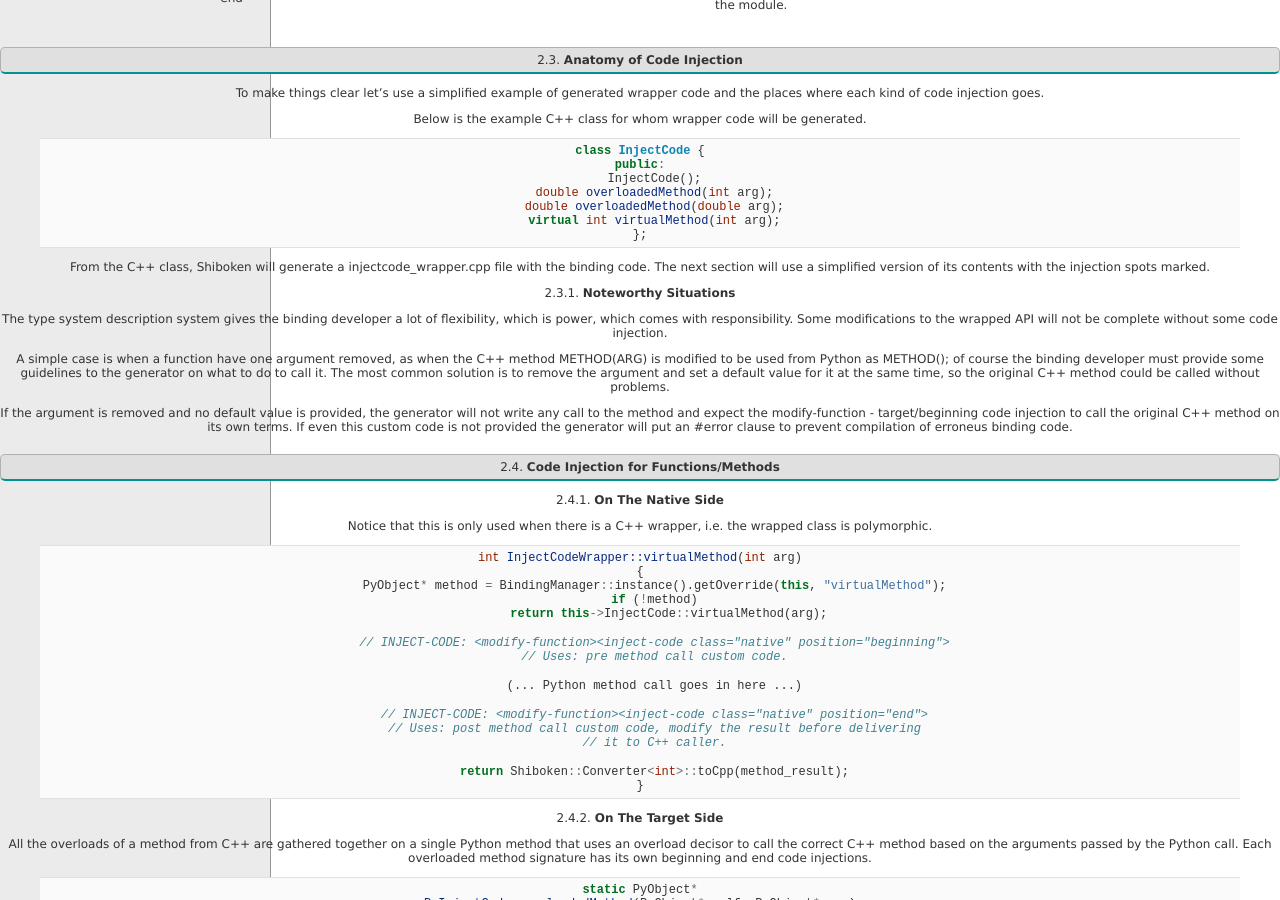
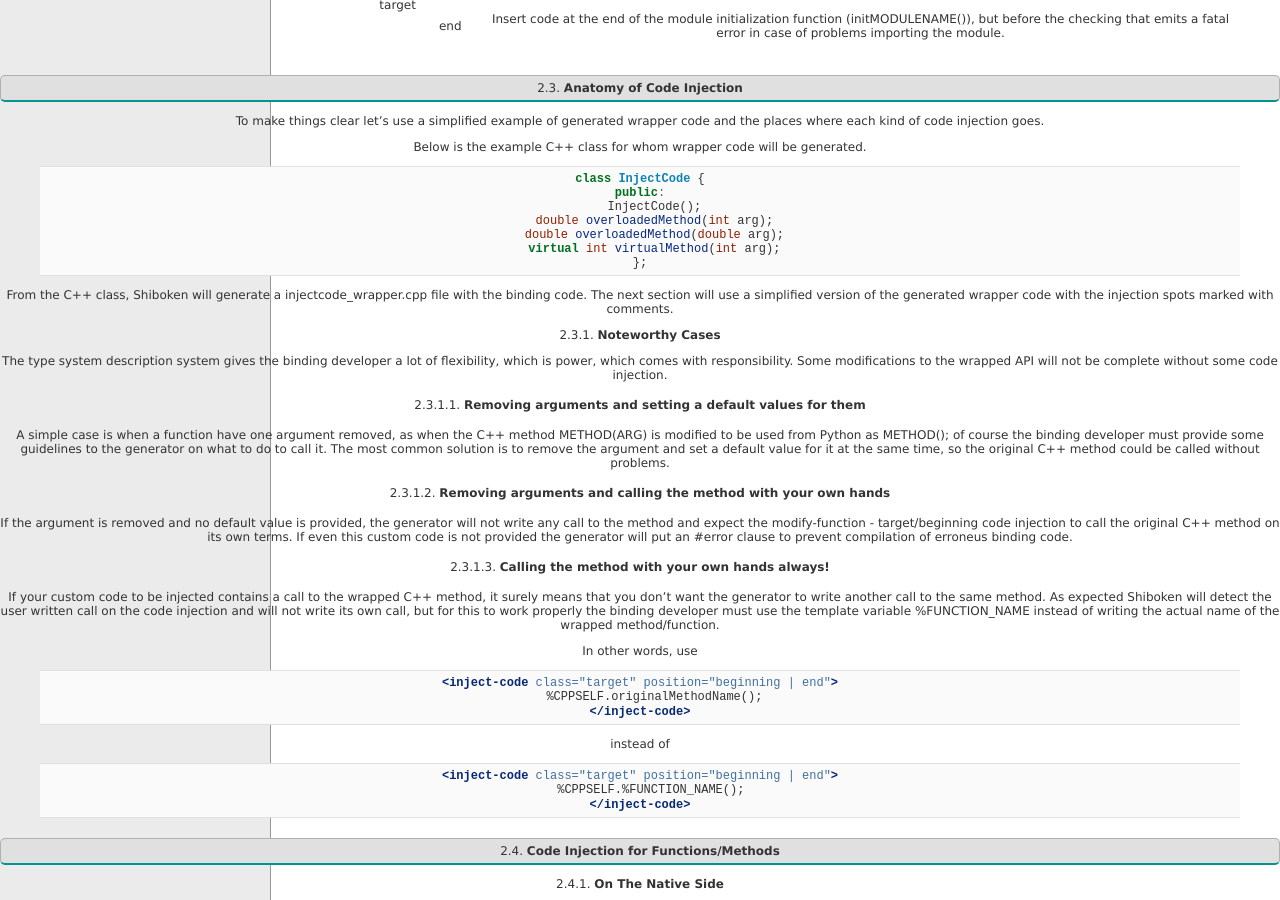
Before and after one commit to pyside/pyside2-setup, a Sphinx documentation site: the page built from doc/codeinjectionsemantics.rst, in a window 1280 px wide and 900 px high, scrolled down 1365 px. Built offline with Sphinx 7.4.7, drawn with Linux system fonts in a browser that asks for light colours; some of the changed text lies outside the part shown.

Commit message:
updated code injection semantics documentation with guidelines on how to call the wrapped C++ method/function

```diff
--- a/doc/codeinjectionsemantics.rst
+++ b/doc/codeinjectionsemantics.rst
@@ -123,15 +123,19 @@ Below is the example C++ class for whom wrapper code will be generated.
         };
 
 From the C++ class, |project| will generate a ``injectcode_wrapper.cpp`` file
-with the binding code. The next section will use a simplified version of its
-contents with the injection spots marked.
+with the binding code. The next section will use a simplified version of the
+generated wrapper code with the injection spots marked with comments.
 
-Noteworthy Situations
----------------------
+Noteworthy Cases
+----------------
 
 The type system description system gives the binding developer a lot of
 flexibility, which is power, which comes with responsibility. Some modifications
 to the wrapped API will not be complete without some code injection.
+
+
+Removing arguments and setting a default values for them
+^^^^^^^^^^^^^^^^^^^^^^^^^^^^^^^^^^^^^^^^^^^^^^^^^^^^^^^^
 
 A simple case is when a function have one argument removed, as when the C++
 method ``METHOD(ARG)`` is modified to be used from Python as ``METHOD()``;
@@ -140,11 +144,42 @@ on what to do to call it. The most common solution is to remove the argument and
 set a default value for it at the same time, so the original C++ method could be
 called without problems.
 
+Removing arguments and calling the method with your own hands
+^^^^^^^^^^^^^^^^^^^^^^^^^^^^^^^^^^^^^^^^^^^^^^^^^^^^^^^^^^^^^
+
 If the argument is removed and no default value is provided, the generator will
 not write any call to the method and expect the ``modify-function - target/beginning``
 code injection to call the original C++ method on its own terms. If even this
 custom code is not provided the generator will put an ``#error`` clause to
 prevent compilation of erroneus binding code.
+
+Calling the method with your own hands always!
+^^^^^^^^^^^^^^^^^^^^^^^^^^^^^^^^^^^^^^^^^^^^^^
+
+If your custom code to be injected contains a call to the wrapped C++ method,
+it surely means that you don't want the generator to write another call to the
+same method. As expected |project| will detect the user written call on the code
+injection and will not write its own call, but for this to work properly the
+binding developer must use the template variable ``%FUNCTION_NAME`` instead
+of writing the actual name of the wrapped method/function.
+
+In other words, use
+
+    .. code-block:: xml
+
+         <inject-code class="target" position="beginning | end">
+             %CPPSELF.originalMethodName();
+         </inject-code>
+
+
+instead of
+
+
+    .. code-block:: xml
+
+         <inject-code class="target" position="beginning | end">
+            %CPPSELF.%FUNCTION_NAME();
+         </inject-code>
 
 
 Code Injection for Functions/Methods
```
